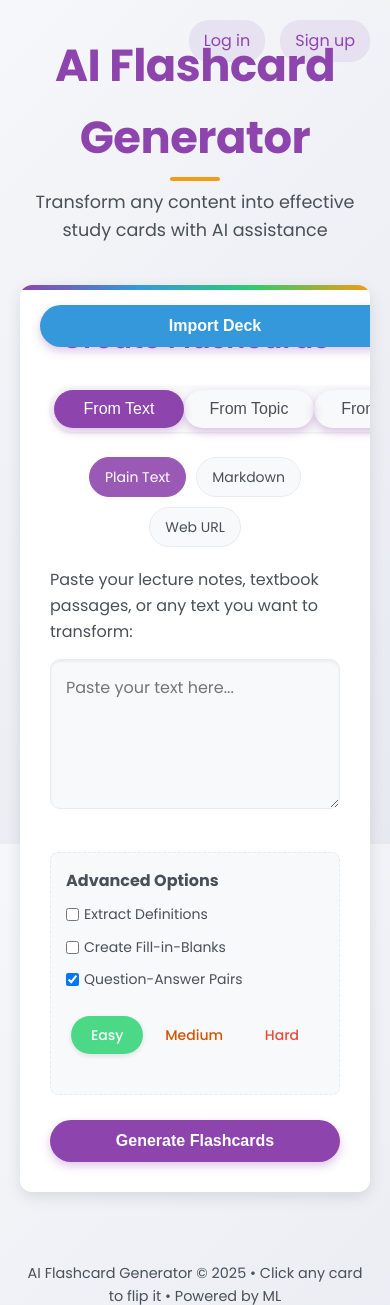
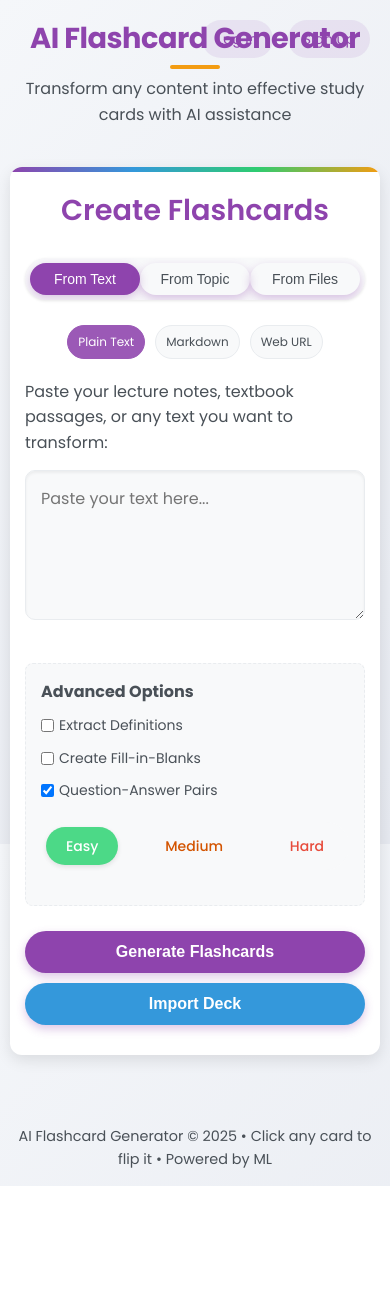
Before and after one commit to mohamedanoor/flashcard-generator, a Flask app: page / in a window 390 px wide. Shown: the top 1305 px of the page. After the commit the page ends 1186 px from the top, so only its background shows below. Run offline with Flask 3, Linux system fonts and the light colour scheme; some libraries are stand-ins or nearby versions.

Commit message:
update css

```diff
--- a/static/css/styles.css
+++ b/static/css/styles.css
@@ -830,4 +830,272 @@ footer {
         margin-left: 0;
         margin-top: 10px;
     }
+    /* Mobile Responsive Enhancements */
+
+/* Base mobile adjustments */
+@media (max-width: 768px) {
+    /* Container adjustments */
+    .container {
+        padding: 15px 10px;
+    }
+
+    /* Header text size adjustments */
+    header h1 {
+        font-size: 2rem;
+    }
+
+    header p {
+        font-size: 1rem;
+    }
+
+    /* Input section padding adjustment */
+    .input-section {
+        padding: 20px 15px;
+    }
+
+    /* Selector buttons adjustment */
+    .selector-btn {
+        min-width: auto;
+        padding: 8px 12px;
+        font-size: 14px;
+    }
+
+    /* Flashcard container adjustments */
+    .flashcard-container {
+        grid-template-columns: 1fr;
+    }
+
+    /* Controls buttons stacking */
+    .controls {
+        flex-direction: column;
+        gap: 10px;
+    }
+
+    .controls button {
+        width: 100%;
+    }
+
+    /* Auth navigation adjustments */
+    .auth-nav {
+        position: relative;
+        top: 0;
+        right: 0;
+        justify-content: center;
+        margin-bottom: 15px;
+    }
+
+    .welcome-message {
+        position: relative;
+        top: 0;
+        right: 0;
+        text-align: center;
+        margin-bottom: 15px;
+    }
+
+    /* Advanced options adjustments */
+    .options-grid {
+        grid-template-columns: 1fr;
+    }
+
+    /* Format selector improvements */
+    .format-selector {
+        flex-direction: row;
+        justify-content: center;
+    }
+
+    .format-option {
+        font-size: 12px;
+        padding: 6px 10px;
+    }
+
+    /* Difficulty selector improvement */
+    .difficulty-selector {
+        max-width: 100%;
+    }
+
+    /* Study mode selector adjustment */
+    .input-selector {
+        width: 100%;
+        overflow-x: auto;
+        padding: 5px;
+    }
+
+    /* Deck tabs scrolling */
+    .tab-navigation {
+        -webkit-overflow-scrolling: touch;
+        padding-bottom: 10px;
+    }
+
+    /* Import deck button repositioning */
+    #import-deck-btn {
+        position: relative !important;
+        top: 0 !important;
+        left: 0 !important;
+        margin: 10px auto;
+        display: block;
+        width: 100%;
+    }
 }
+
+/* Extra small screen adjustments */
+@media (max-width: 480px) {
+    header h1 {
+        font-size: 1.8rem;
+    }
+
+    /* Study card adjustments */
+    .flashcard-study {
+        height: 250px;
+    }
+
+    /* Study controls stacking */
+    .study-controls {
+        flex-direction: column;
+        gap: 10px;
+    }
+
+    .study-controls button {
+        width: 100%;
+    }
+
+    #progress-text {
+        margin: 5px 0;
+    }
+
+    /* Analytics grid stacking */
+    .analytics-grid {
+        grid-template-columns: repeat(2, 1fr);
+        gap: 10px;
+    }
+
+    .stat-value {
+        font-size: 1.5rem;
+    }
+
+    /* Back button adjustment */
+    .back-btn {
+        display: block;
+        text-align: center;
+        margin: 10px auto;
+    }
+
+    /* Auth container width */
+    .auth-container {
+        max-width: 100%;
+        padding: 1.5rem;
+    }
+
+    /* File upload zone simplification */
+    .file-upload-zone {
+        padding: 15px;
+    }
+
+    .file-upload-zone .upload-icon {
+        font-size: 30px;
+    }
+
+    /* Quiz options padding */
+    .quiz-option {
+        padding: 12px 15px;
+    }
+
+    /* Self assessment buttons */
+    .assessment-buttons {
+        flex-wrap: wrap;
+    }
+
+    /* Deck actions stacking */
+    .deck-actions {
+        flex-wrap: wrap;
+        margin-top: 10px;
+    }
+
+    .deck-card {
+        flex-direction: column;
+        align-items: flex-start;
+    }
+}
+
+/* Improve touch targets for mobile */
+@media (hover: none) and (pointer: coarse) {
+    button,
+    .selector-btn,
+    .format-option,
+    .difficulty-option,
+    .tab-item,
+    .quiz-option {
+        min-height: 44px; /* Apple's recommended minimum touch target size */
+    }
+
+    /* Increase spacing for better touch targets */
+    .option-item {
+        margin-bottom: 8px;
+    }
+
+    .option-item input[type="checkbox"] {
+        width: 20px;
+        height: 20px;
+    }
+
+    /* Make flashcards easier to flip on mobile */
+    .flashcard {
+        height: 180px;
+    }
+}
+
+/* Fix viewport height issues on mobile browsers */
+@supports (-webkit-touch-callout: none) {
+    /* CSS specific to iOS devices */
+    .flashcard-study {
+        height: 300px;
+    }
+
+    /* Fix iOS 100vh issue */
+    body, html {
+        height: -webkit-fill-available;
+    }
+}
+
+/* Landscape mode adjustments */
+@media (max-width: 896px) and (orientation: landscape) {
+    .flashcard-study {
+        height: 200px;
+        max-width: 450px;
+    }
+
+    .analytics-grid {
+        grid-template-columns: repeat(4, 1fr);
+    }
+
+    /* Adjust layout to be more horizontal */
+    .study-controls {
+        flex-direction: row;
+        flex-wrap: wrap;
+        justify-content: center;
+    }
+
+    .study-controls button {
+        width: auto;
+    }
+}
+
+/* Fix for navigation menu on smaller screens */
+@media (max-width: 640px) {
+    .auth-nav a, .logout-btn {
+        padding: 6px 10px;
+        font-size: 14px;
+    }
+
+    /* Make sure flashcards are readable */
+    .flashcard p {
+        font-size: 0.9rem;
+        line-height: 1.3;
+    }
+
+    /* Ensures text doesn't overflow */
+    .flashcard-front, .flashcard-back {
+        overflow-y: auto;
+        padding: 15px;
+    }
+}
+}
```
Also changed, not shown: 2 other files.
